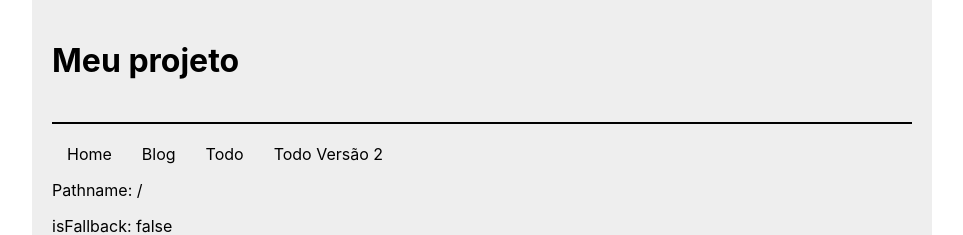
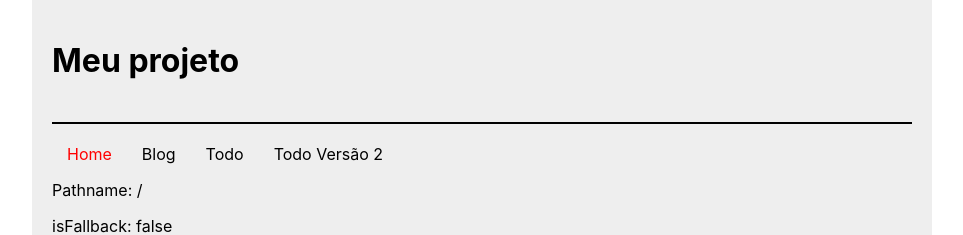
Before and after one commit to natanaelrodrigues/next-first, a Next.js app: page / in a window 1280 px wide. Shown: the top 235 px of the page, without its empty margins (158-1121 px from the left). Built offline with nearby package versions, Linux system fonts and the light colour scheme.

Commit message:
destaque no menu

```diff
--- a/components/NavBar/NavBar.module.css
+++ b/components/NavBar/NavBar.module.css
@@ -12,6 +12,10 @@
     color: #000;
 }
 
-.linkItem a a:hover{
+.linkItem a:hover{
     text-decoration: none;
 }
+
+.linkActive a{
+    color: #F00;
+}
--- a/components/NavBar/index.tsx
+++ b/components/NavBar/index.tsx
@@ -1,13 +1,22 @@
 import styles from './NavBar.module.css'
 import {navigationLinks} from '../../utils/data';
 import Link from 'next/link';
+import { useRouter } from 'next/router';
 
 
 export const NavBar = () => {
+
+    const router = useRouter();
+
+    router.pathname
+
     return (
         <ul className={styles.container}>
             {navigationLinks.map((link, index)=>(
-                <li key={index} className={styles.linkItem}><Link href={link.path}>{link.label}</Link></li>
+                <li key={index} className={[
+                    styles.linkItem,
+                    router.pathname === link.path ? styles.linkActive : null
+                ].join(" ")}><Link href={link.path}>{link.label}</Link></li>
             ))}
         </ul>
     )
```
